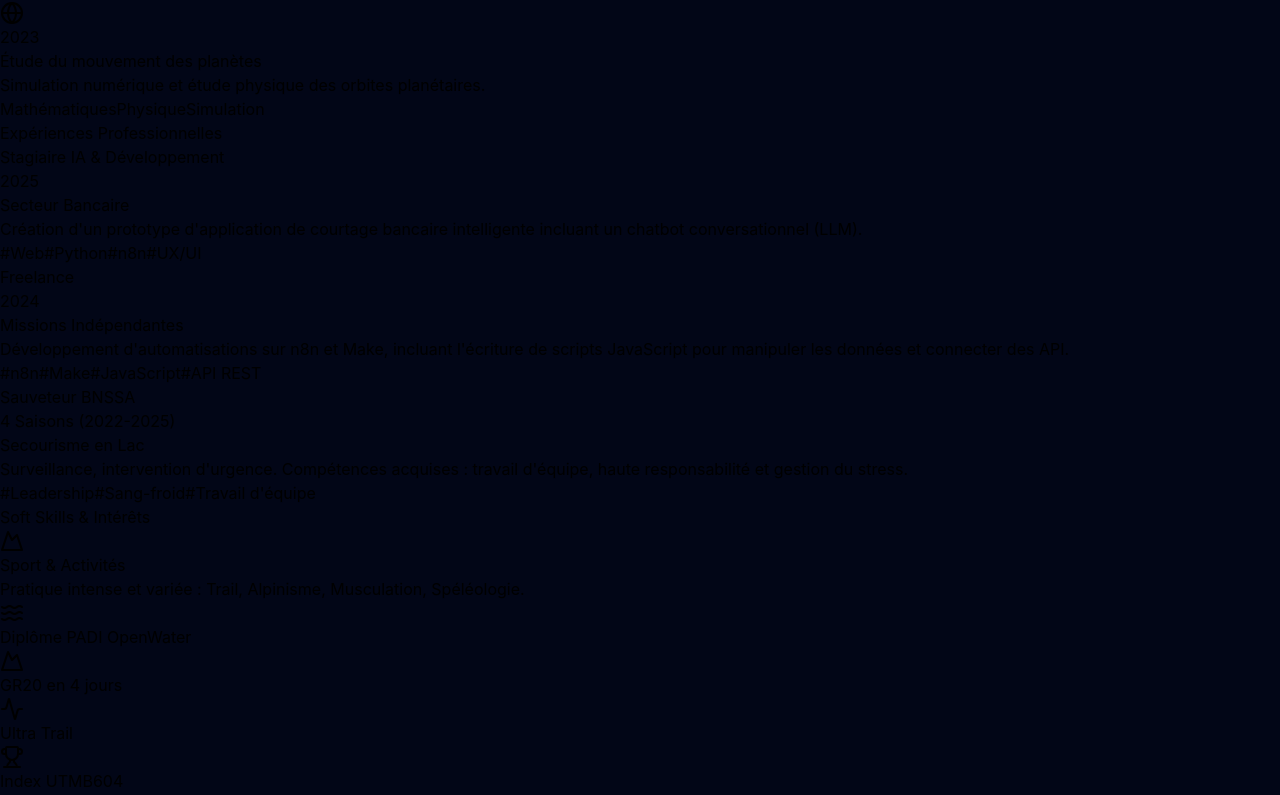
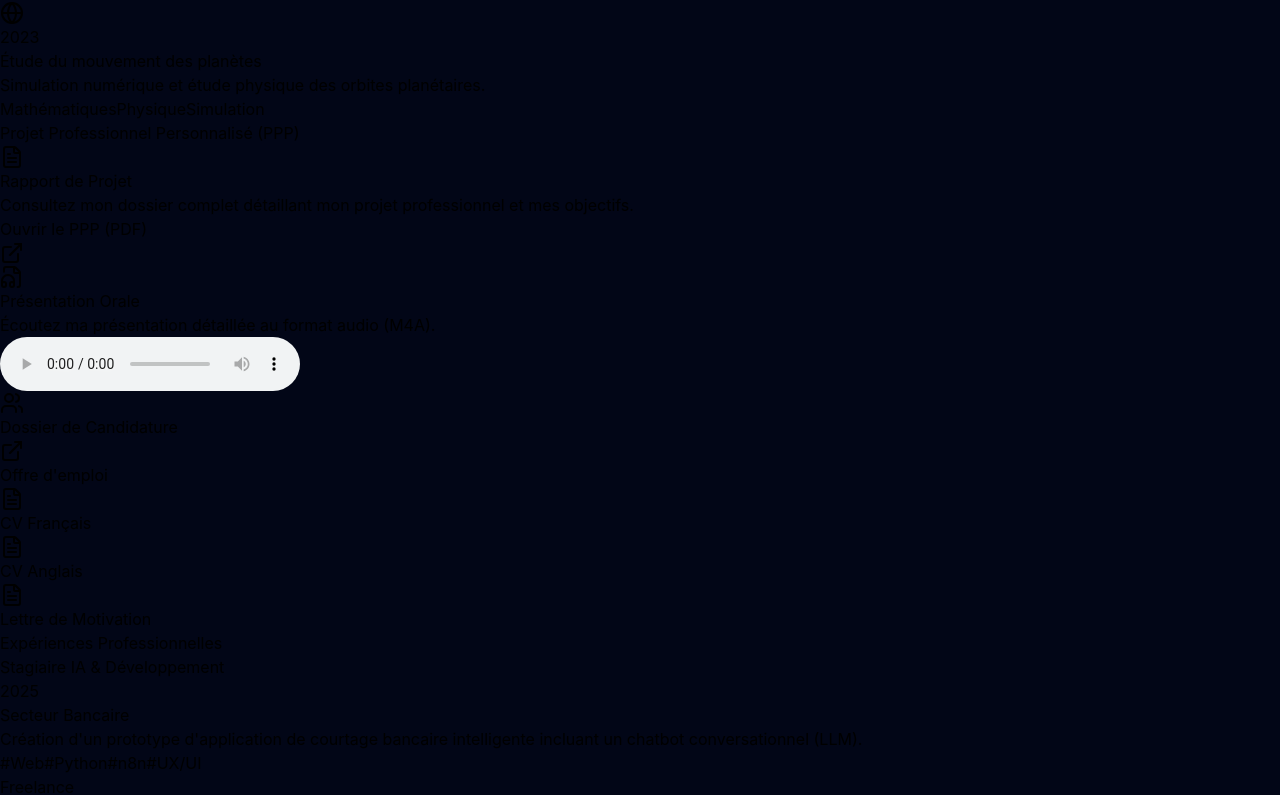
Before and after one commit to mano-dinnatcreusier/mano-dinnatcreusier.github.io, a React (Vite) app: page / in a window 1280 px wide. Shown: the part 1247-2042 px from the top of the page. Built offline with nearby package versions, Linux system fonts and the light colour scheme.

Commit message:
section soft skills

```diff
--- a/src/App.jsx
+++ b/src/App.jsx
@@ -20,7 +20,10 @@ import {
   Users,
   Waves,
   Copy,
-  Check
+  Check,
+  FileText, // Ajouté pour les documents
+  ExternalLink, // Ajouté pour le lien d'offre
+  FileAudio // Ajouté pour la présentation m4a
 } from 'lucide-react';
 
 // --- Composants UI ---
@@ -172,15 +175,8 @@ export default function Portfolio() {
             <button onClick={() => scrollTo('about')} className="hover:text-blue-400 transition-colors">À propos</button>
             <button onClick={() => scrollTo('projects')} className="hover:text-blue-400 transition-colors">Projets</button>
 
-            {/* Lien vers le fichier PPP.pdf */}
-            <a
-              href="/PPP.pdf"
-              target="_blank"
-              rel="noopener noreferrer"
-              className="hover:text-blue-400 transition-colors"
-            >
-              PPP
-            </a>
+            {/* Lien modifié pour scroller vers la section PPP */}
+            <button onClick={() => scrollTo('ppp')} className="hover:text-blue-400 transition-colors font-bold text-blue-400">PPP</button>
 
             <button onClick={() => scrollTo('experience')} className="hover:text-blue-400 transition-colors">Expérience</button>
             <button onClick={() => scrollTo('softskills')} className="hover:text-blue-400 transition-colors">Soft Skills</button>
@@ -250,7 +246,7 @@ export default function Portfolio() {
         </div>
       </header>
 
-      {/* Formation Only Grid */}
+      {/* Formation Section */}
       <Section id="about">
         <motion.div
            initial={{ opacity: 0, y: 20 }}
@@ -346,6 +342,69 @@ export default function Portfolio() {
             ))}
           </AnimatePresence>
         </div>
+      </Section>
+
+      {/* --- NOUVELLE SECTION PPP --- */}
+      <Section id="ppp" className="bg-slate-950">
+        <motion.div
+          initial={{ opacity: 0, y: 20 }}
+          whileInView={{ opacity: 1, y: 0 }}
+          viewport={{ once: true }}
+        >
+          <h2 className="text-3xl md:text-4xl font-bold text-white mb-10 text-center">Projet Professionnel Personnalisé (PPP)</h2>
+
+          <div className="grid grid-cols-1 lg:grid-cols-2 gap-8 mb-12">
+            {/* Document PPP Principal */}
+            <Card className="flex flex-col items-center text-center justify-center p-10 border-blue-500/30">
+              <FileText className="w-16 h-16 text-blue-500 mb-4" />
+              <h3 className="text-2xl font-bold text-white mb-2">Rapport de Projet</h3>
+              <p className="text-slate-400 mb-6">Consultez mon dossier complet détaillant mon projet professionnel et mes objectifs.</p>
+              <a
+                href="/PPP.pdf"
+                target="_blank"
+                className="px-6 py-3 bg-blue-600 hover:bg-blue-500 text-white rounded-full font-bold transition-all flex items-center gap-2"
+              >
+                Ouvrir le PPP (PDF) <ExternalLink className="w-4 h-4" />
+              </a>
+            </Card>
+
+            {/* Présentation Audio/Vidéo */}
+            <Card className="flex flex-col items-center text-center justify-center p-10">
+              <FileAudio className="w-16 h-16 text-purple-500 mb-4" />
+              <h3 className="text-2xl font-bold text-white mb-2">Présentation Orale</h3>
+              <p className="text-slate-400 mb-6">Écoutez ma présentation détaillée au format audio (M4A).</p>
+              <audio controls className="w-full max-w-md accent-blue-500">
+                <source src="/presentation.m4a" type="audio/x-m4a" />
+                Votre navigateur ne supporte pas l'élément audio.
+              </audio>
+            </Card>
+          </div>
+
+          {/* Sous-section Dossier de Candidature */}
+          <div className="bg-slate-900/50 rounded-3xl p-8 border border-slate-800">
+            <h3 className="text-xl font-bold text-white mb-8 flex items-center gap-3">
+              <Users className="text-blue-400" /> Dossier de Candidature
+            </h3>
+            <div className="grid grid-cols-1 sm:grid-cols-2 lg:grid-cols-4 gap-4">
+              <a href="https://lien-offre-emploi.com" target="_blank" rel="noreferrer" className="flex items-center gap-3 p-4 bg-slate-800 rounded-xl hover:bg-slate-700 transition-colors group">
+                <ExternalLink className="w-5 h-5 text-emerald-400" />
+                <span className="text-sm font-medium">Offre d'emploi</span>
+              </a>
+              <a href="/CV_FR.pdf" target="_blank" className="flex items-center gap-3 p-4 bg-slate-800 rounded-xl hover:bg-slate-700 transition-colors">
+                <FileText className="w-5 h-5 text-blue-400" />
+                <span className="text-sm font-medium">CV Français</span>
+              </a>
+              <a href="/CV_EN.pdf" target="_blank" className="flex items-center gap-3 p-4 bg-slate-800 rounded-xl hover:bg-slate-700 transition-colors">
+                <FileText className="w-5 h-5 text-indigo-400" />
+                <span className="text-sm font-medium">CV Anglais</span>
+              </a>
+              <a href="/LM.pdf" target="_blank" className="flex items-center gap-3 p-4 bg-slate-800 rounded-xl hover:bg-slate-700 transition-colors">
+                <FileText className="w-5 h-5 text-orange-400" />
+                <span className="text-sm font-medium">Lettre de Motivation</span>
+              </a>
+            </div>
+          </div>
+        </motion.div>
       </Section>
 
       {/* Experience Section */}
```
Also changed, not shown: 5 other files (tests, documents, lock files or other folders).
